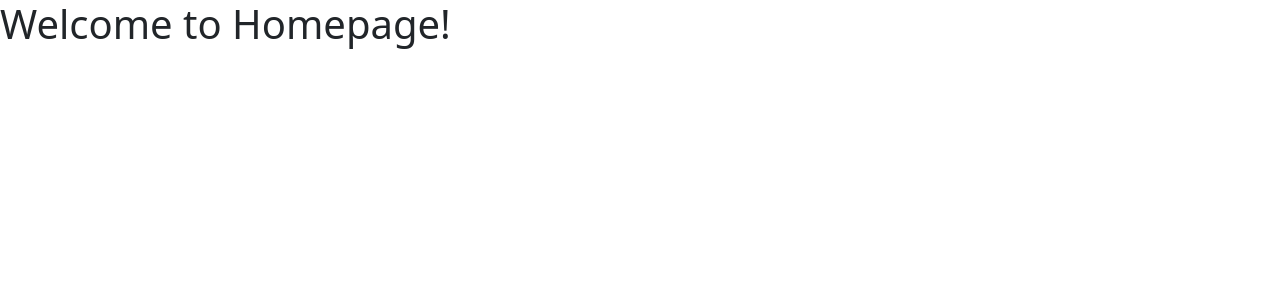
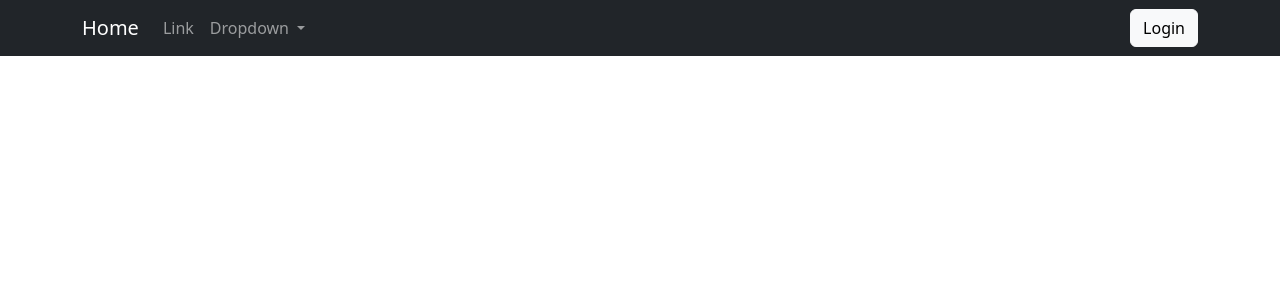
Before and after one commit to jashmerchant/PDS_project, a Flask app: page / in a window 1280 px wide. Shown: the top 300 px of the page. Run offline with Flask 2, Linux system fonts and the light colour scheme.

Commit message:
Add navbar

```diff
--- a/PDS_project/templates/home.html
+++ b/PDS_project/templates/home.html
@@ -1,21 +1,61 @@
 <!DOCTYPE html>
 <html lang="en">
+
 <head>
     <meta charset="UTF-8">
     <meta http-equiv="X-UA-Compatible" content="IE=edge">
     <meta name="viewport" content="width=device-width, initial-scale=1.0">
 
     <!-- Bootstrap CDN -->
-    <link href="https://cdn.jsdelivr.net/npm/bootstrap@5.2.0/dist/css/bootstrap.min.css" rel="stylesheet" integrity="sha384-gH2yIJqKdNHPEq0n4Mqa/HGKIhSkIHeL5AyhkYV8i59U5AR6csBvApHHNl/vI1Bx" crossorigin="anonymous">
+    <link href="https://cdn.jsdelivr.net/npm/bootstrap@5.2.0/dist/css/bootstrap.min.css" rel="stylesheet"
+        integrity="sha384-gH2yIJqKdNHPEq0n4Mqa/HGKIhSkIHeL5AyhkYV8i59U5AR6csBvApHHNl/vI1Bx" crossorigin="anonymous">
     <title>Homepage</title>
 </head>
+
 <body>
-    <h1>Welcome to Homepage!</h1>
+    <nav class="navbar navbar-expand-lg bg-dark navbar-dark">
+        <div class="container">
+            <a class="navbar-brand" href="#">Home</a>
+            <button class="navbar-toggler" type="button" data-bs-toggle="collapse"
+                data-bs-target="#navbarSupportedContent" aria-controls="navbarSupportedContent" aria-expanded="false"
+                aria-label="Toggle navigation">
+                <span class="navbar-toggler-icon"></span>
+            </button>
+            <div class="collapse navbar-collapse" id="navbarSupportedContent">
+                <ul class="navbar-nav me-auto mb-2 mb-lg-0">
+                    <!-- <li class="nav-item">
+                        <a class="nav-link active" aria-current="page" href="#">Home</a>
+                    </li> -->
+                    <li class="nav-item">
+                        <a class="nav-link" href="#">Link</a>
+                    </li>
+                    <li class="nav-item dropdown">
+                        <a class="nav-link dropdown-toggle" href="#" role="button" data-bs-toggle="dropdown"
+                            aria-expanded="false">
+                            Dropdown
+                        </a>
+                        <ul class="dropdown-menu">
+                            <li><a class="dropdown-item" href="#">Action</a></li>
+                            <li><a class="dropdown-item" href="#">Another action</a></li>
+                            <li>
+                                <hr class="dropdown-divider">
+                            </li>
+                            <li><a class="dropdown-item" href="#">Something else here</a></li>
+                        </ul>
+                    </li>
+                </ul>
+                <button type="button" class="btn btn-light">Login</button>
+            </div>
+        </div>
+    </nav>
 
     <!-- Bootstrap scripts -->
-    <script src="https://cdn.jsdelivr.net/npm/bootstrap@5.2.0/dist/js/bootstrap.bundle.min.js" integrity="sha384-A3rJD856KowSb7dwlZdYEkO39Gagi7vIsF0jrRAoQmDKKtQBHUuLZ9AsSv4jD4Xa" crossorigin="anonymous"></script>
-    <script src="https://cdn.jsdelivr.net/npm/@popperjs/core@2.11.5/dist/umd/popper.min.js" integrity="sha384-Xe+8cL9oJa6tN/veChSP7q+mnSPaj5Bcu9mPX5F5xIGE0DVittaqT5lorf0EI7Vk" crossorigin="anonymous"></script>
-    <script src="https://cdn.jsdelivr.net/npm/bootstrap@5.2.0/dist/js/bootstrap.min.js" integrity="sha384-ODmDIVzN+pFdexxHEHFBQH3/9/vQ9uori45z4JjnFsRydbmQbmL5t1tQ0culUzyK" crossorigin="anonymous"></script>
+    <script src="https://cdn.jsdelivr.net/npm/bootstrap@5.2.0/dist/js/bootstrap.bundle.min.js"
+        integrity="sha384-A3rJD856KowSb7dwlZdYEkO39Gagi7vIsF0jrRAoQmDKKtQBHUuLZ9AsSv4jD4Xa"
+        crossorigin="anonymous"></script>
+    <script src="https://cdn.jsdelivr.net/npm/@popperjs/core@2.11.5/dist/umd/popper.min.js"
+        integrity="sha384-Xe+8cL9oJa6tN/veChSP7q+mnSPaj5Bcu9mPX5F5xIGE0DVittaqT5lorf0EI7Vk"
+        crossorigin="anonymous"></script>
+</body>
 
-</body>
 </html>
```
Also changed, not shown: PDS_project/templates/login.html (+11 -4 lines).
